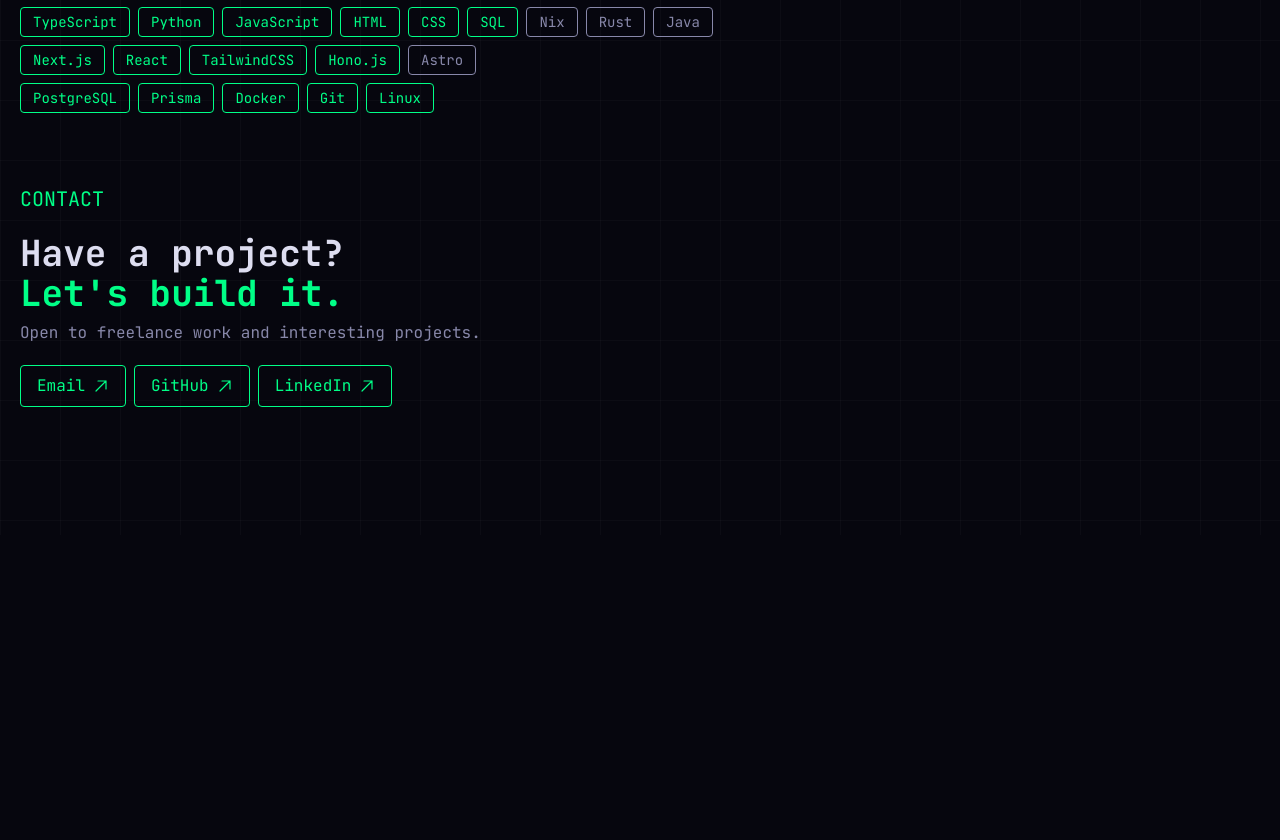
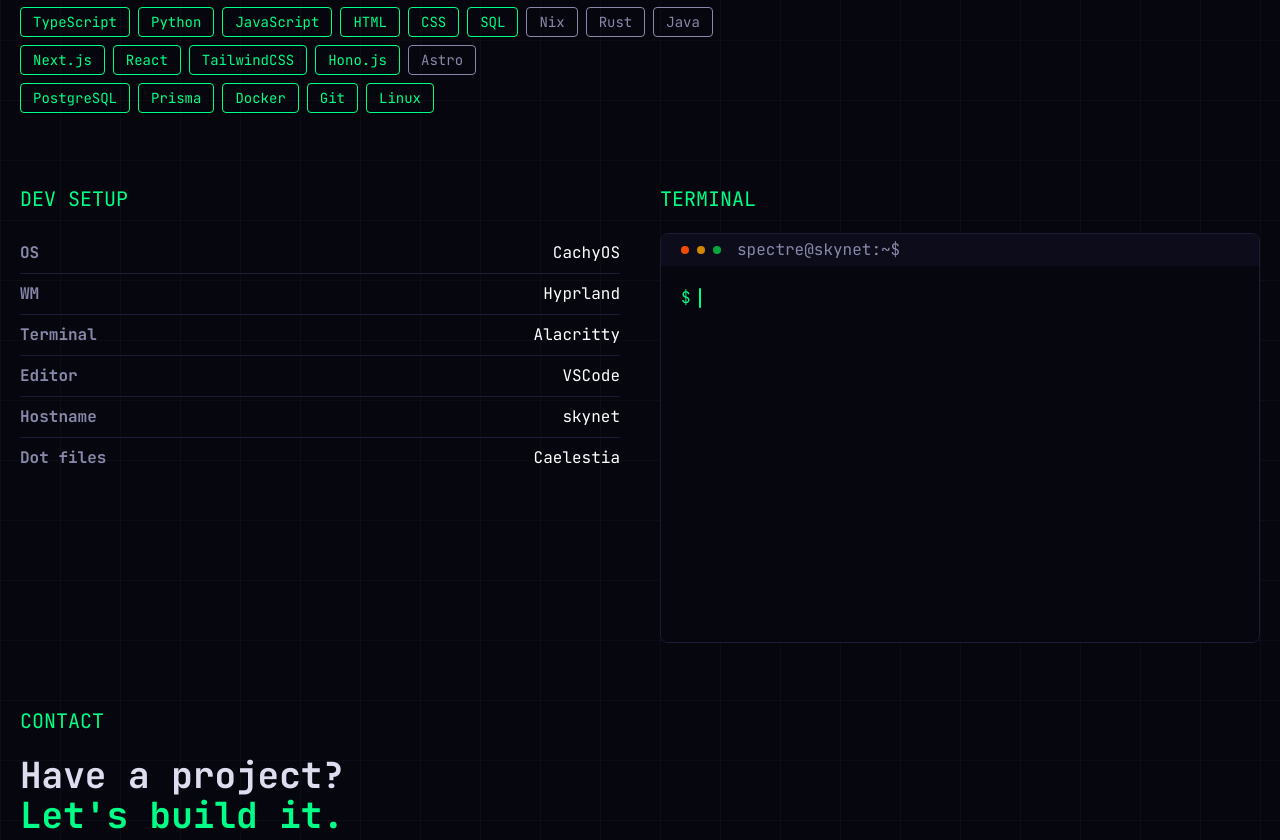
Before and after one commit to dev-spectre/portfolio, a Next.js app: page / in a window 1280 px wide. Shown: the part 980-1820 px from the top of the page. Before the commit the page ends 1515 px from the top, so only its background shows below. Built offline with nearby package versions, Linux system fonts and the light colour scheme.

Commit message:
Add terminal

```diff
--- a/src/app/page.tsx
+++ b/src/app/page.tsx
@@ -14,14 +14,14 @@
       <Works />
       <Skills />
 
-      {/* <div className="px-5">
+      <div className="px-5">
         <div className="lg:grid grid-cols-2 gap-10 container mx-auto">
           <Setup />
           <div className="mt-16">
             <Terminal />
           </div>
         </div>
-      </div> */}
+      </div>
       <Contact />
     </div>
   );
--- a/src/components/Navbar.tsx
+++ b/src/components/Navbar.tsx
@@ -29,7 +29,7 @@
   ];
 
   return (
-    <div className="fixed isolate z-50 inset-0 bottom-auto">
+    <div id="nav" className="fixed isolate z-50 inset-0 bottom-auto">
       <nav className="border-b bg-background md:bg-transparent md:backdrop-blur-sm border-b-border px-5 text-lg py-4">
         <div className="flex justify-between container mx-auto items-center">
           <div className="font-bold text-white hover:text-accent">
--- a/src/components/Setup.tsx
+++ b/src/components/Setup.tsx
@@ -2,7 +2,7 @@
   const setup = [
     {
       name: "OS",
-      value: "NixOS",
+      value: "CachyOS",
     },
     {
       name: "WM",
@@ -10,7 +10,7 @@
     },
     {
       name: "Terminal",
-      value: "Kitty",
+      value: "Alacritty",
     },
     {
       name: "Editor",
--- a/src/components/Terminal.tsx
+++ b/src/components/Terminal.tsx
@@ -1,12 +1,12 @@
 "use client";
 
-import { useRef, useState } from "react";
+import { JSX, useRef, useState } from "react";
 
 export default function Terminal() {
-  const [commandLines, setCommandLines] = useState<CommandLine[]>([{ input: "", output: "Welcome to the terminal!" }]);
+  const [commandLines, setCommandLines] = useState<CommandLine[]>([{ input: "", output: { output: "" }, autoFocus: false, disabled: false }]);
 
   return (
-    <section>
+    <section id="terminal">
       <h2 className="text-accent uppercase mb-5 text-xl">Terminal</h2>
       <article className="rounded-lg overflow-hidden border border-border">
         <div className="flex gap-4 bg-foreground items-center px-5 py-1">
@@ -17,9 +17,9 @@
           </div>
           <p className="text-secondary">spectre@skynet:~$</p>
         </div>
-        <div className="bg-background p-5 min-h-94">
+        <div className="bg-background p-5 h-94 overflow-hidden space-y-5">
           {commandLines.map((commandLine, index) => (
-            <CommandLine key={index} {...{ commandLine, setCommandLines }} />
+            <CommandLine key={`${index}/${commandLines.length}`} {...{ commandLine, setCommandLines }} />
           ))}
         </div>
       </article>
@@ -27,9 +27,16 @@
   );
 }
 
+interface CommandOutput {
+  sideEffect?: () => void;
+  output: JSX.Element | string;
+}
+
 interface CommandLine {
   input: string;
-  output?: string;
+  output?: CommandOutput;
+  autoFocus?: boolean;
+  disabled: boolean;
 }
 
 interface CommandLineProps {
@@ -39,32 +46,134 @@
 
 function CommandLine({ commandLine, setCommandLines }: CommandLineProps) {
   const inputRef = useRef<HTMLInputElement | null>(null);
+  const [inputFocused, setInputFocused] = useState(false);
 
   return (
     <div className="flex gap-2">
       <div className="text-accent">$</div>
       <div className="w-full">
+        <div className="relative">
+          {!inputFocused && !commandLine.input && <div className="w-0.5 rounded-md blink bg-accent absolute top-0.5 bottom-0.5 left-0"></div>}
           <input
             ref={inputRef}
             type="text"
             className="bg-transparent outline-none text-accent w-full"
             value={commandLine.input}
+            onFocus={() => setInputFocused(true)}
+            onBlur={() => setInputFocused(false)}
+            autoFocus={commandLine.autoFocus}
+            disabled={commandLine.disabled || false}
             onChange={(e) => {
-            setCommandLines((commandLines) => {
-              return commandLines.slice(0, commandLines.length - 2).concat({
-                ...commandLine,
-                input: e.target.value,
-              });
-            });
+              setCommandLines((commandLines) => [...commandLines.slice(0, commandLines.length - 1), { ...commandLine, input: e.target.value }]);
             }}
             onKeyDown={(e) => {
               if (e.key === "Enter" && !!inputRef.current) {
+                const output = executeCommand(commandLine.input);
+                if (commandLine.input === "clear") {
+                  setCommandLines([{ input: "", output: { output: "" }, autoFocus: true, disabled: false }]);
+                } else {
                   inputRef.current.disabled = true;
+                  setCommandLines((commandLines) => [
+                    ...commandLines.slice(0, commandLines.length - 1),
+                    { ...commandLine, output, disabled: true },
+                    { input: "", output: { output: "" }, autoFocus: true, disabled: false },
+                  ]);
+                }
               }
             }}
           />
-        {commandLine.output && <p className="text-accent mt-2 whitespace-pre-wrap">{commandLine.output}</p>}
+        </div>
+        {commandLine.input !== "clear" && commandLine.output && <CommandOutput {...commandLine.output} />}
       </div>
     </div>
   );
 }
+
+type CommandOutputProps = CommandOutput;
+
+function CommandOutput({ sideEffect, output }: CommandOutputProps) {
+  sideEffect?.();
+
+  return typeof output === "string" ? <pre className="text-accent mt-2 text-wrap">{output}</pre> : output;
+}
+
+function executeCommand(command: string): CommandOutput {
+  let isBlured = false;
+  const sideEffectExit = () => {
+    setTimeout(() => {
+      if (!isBlured) {
+        const focusedInput = document.querySelector("input:focus") as HTMLInputElement | null;
+        focusedInput?.blur();
+        isBlured = true;
+      }
+    }, 0);
+  };
+
+  const sideEffectRemoveRecursively = () => {
+    const setup = document.getElementById("setup") as HTMLElement | null;
+    const skills = document.getElementById("skills") as HTMLElement | null;
+    const contact = document.getElementById("contact") as HTMLElement | null;
+    const works = document.getElementById("works") as HTMLElement | null;
+    const hero = document.getElementById("about") as HTMLElement | null;
+    const navbar = document.querySelector("nav") as HTMLElement | null;
+    const terminal = document.getElementById("terminal") as HTMLElement | null;
+
+    const elementsToRemove = [setup, skills, contact, works, hero, navbar, terminal].filter((el) => el !== null) as HTMLElement[];
+
+    for (let i = 0; i < elementsToRemove.length; i++) {
+      const element = elementsToRemove[i];
+      setTimeout(
+        () => {
+          element.remove();
+        },
+        400 + i * 400,
+      );
+    }
+
+    setTimeout(() => {
+      window.location.reload();
+    }, 400 * elementsToRemove.length + 3000);
+  };
+
+  const helpMessage = `Usage: [command]
+
+Available commands:
+
+  whoami          display current user information
+  clear           clear the terminal screen
+  sudo rm -rf /   delete everything (please don't)
+  help            display this help message
+
+Examples:
+  $ whoami
+  $ sudo rm -rf /   (seriously, don't)`;
+
+  switch (command) {
+    case "help":
+      return {
+        output: helpMessage,
+      };
+
+    case "whoami":
+      return {
+        output:
+          "I'm Abhishek Dallas, a fullstack developer with a passion for building impactful projects. I specialize in TypeScript and have experience with Next.js, TailwindCSS, PostgreSQL, Prisma, Docker, Git, and Linux.",
+      };
+
+    case "exit":
+      return {
+        output: "Bye!",
+        sideEffect: sideEffectExit,
+      };
+
+    case "sudo rm -rf /":
+      return {
+        output: "",
+        sideEffect: sideEffectRemoveRecursively,
+      };
+    default:
+      return {
+        output: `Command not found: ${command}, type "help" for a list of available commands.`,
+      };
+  }
+}
```
Lines whose indentation alone changed are shown as unchanged.
